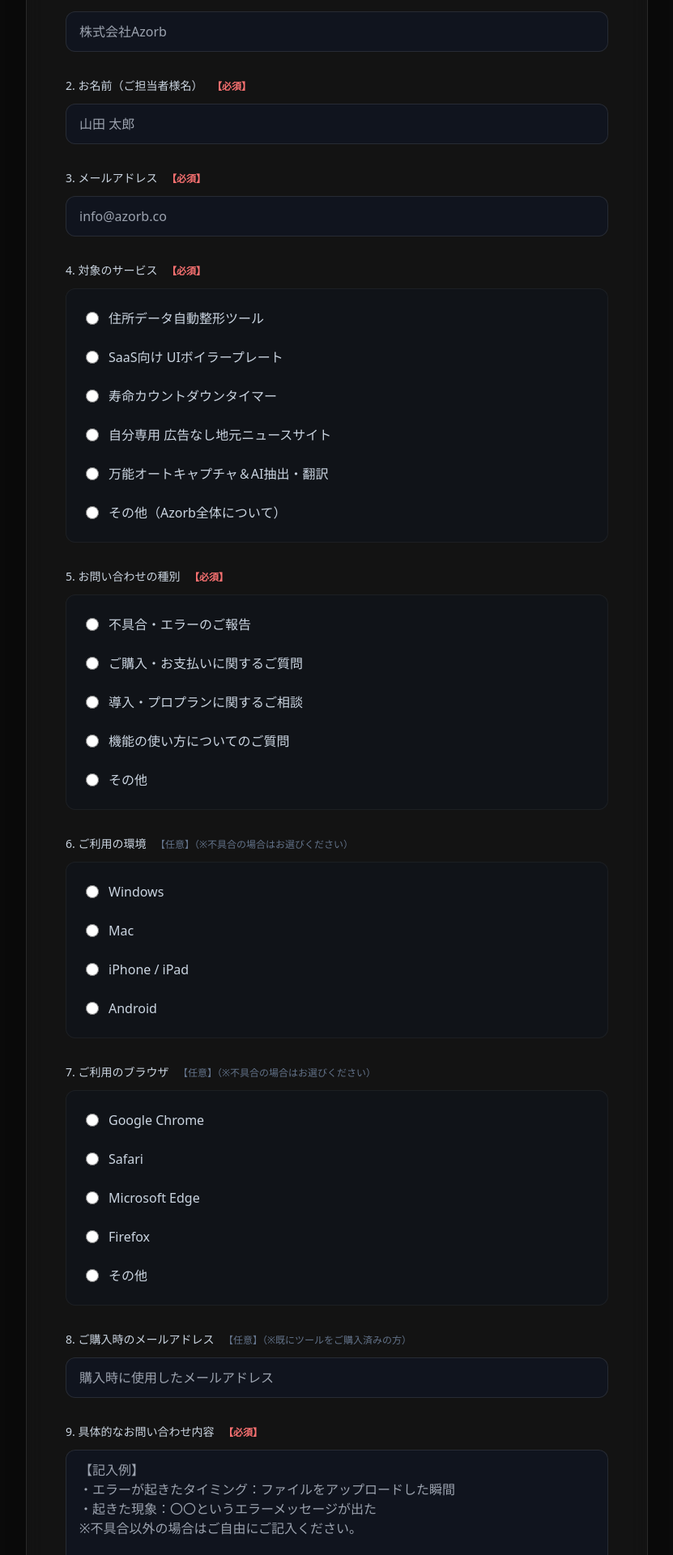
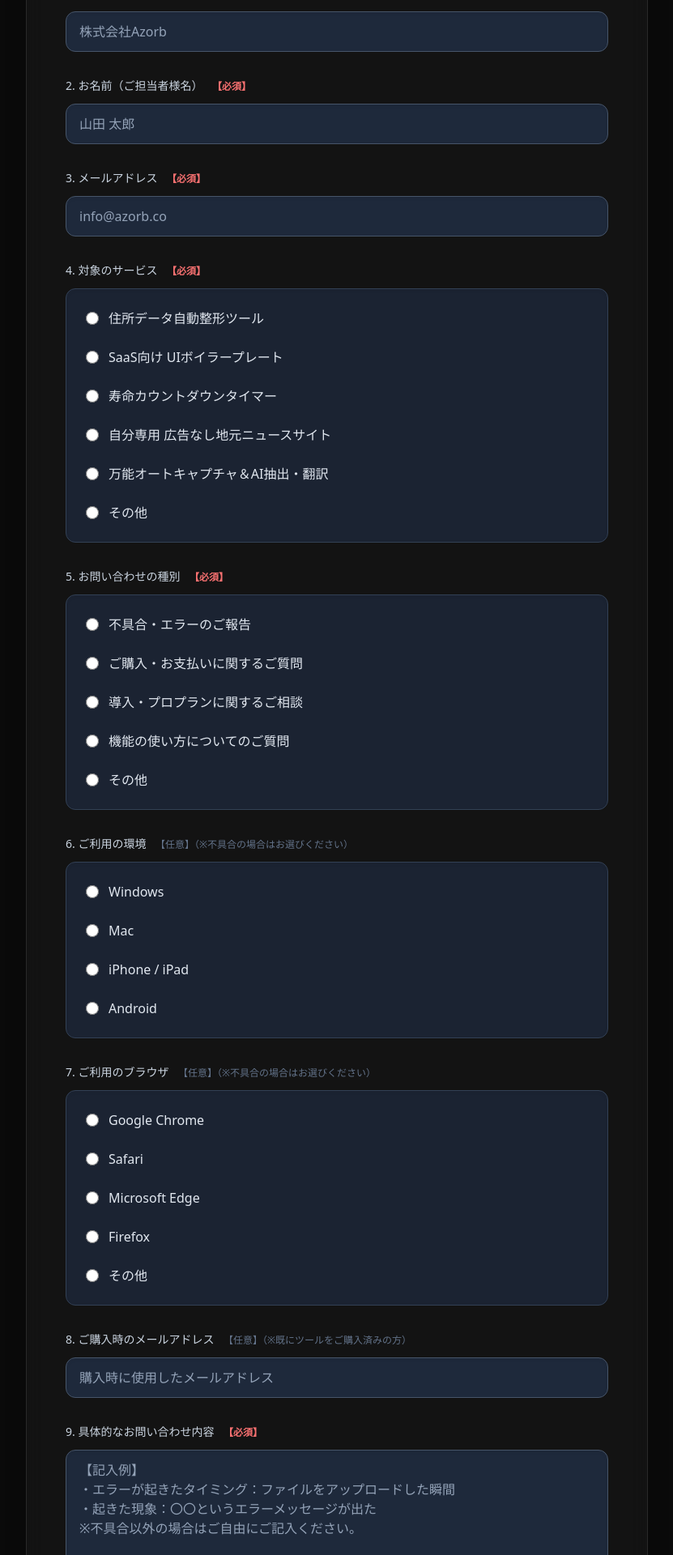
Before and after one commit to giriken35/template-lp, a Next.js app: page /contact in a window 1280 px wide. Shown: the part 300-2220 px from the top of the page at 81% size, without its empty margins (224-1055 px from the left). Built offline with nearby package versions, Linux system fonts and the light colour scheme.

Commit message:
fix: improve contact form UI and add dynamic other fields

```diff
--- a/src/app/contact/page.tsx
+++ b/src/app/contact/page.tsx
@@ -7,9 +7,19 @@ import Link from 'next/link';
 export default function Contact() {
   const [isSubmitting, setIsSubmitting] = useState(false);
 
+  // 選択状態の管理
+  const [selectedService, setSelectedService] = useState("");
+  const [selectedInquiryType, setSelectedInquiryType] = useState("");
+  const [selectedBrowser, setSelectedBrowser] = useState("");
+
   const handleSubmit = (e: React.FormEvent<HTMLFormElement>) => {
     setIsSubmitting(true);
   };
+
+  // 入力欄の共通クラス（見やすく明るめに調整）
+  const inputClass = "w-full bg-slate-800 border border-slate-600 rounded-xl px-4 py-3 text-white placeholder-slate-400 focus:outline-none focus:ring-2 focus:ring-primary/50 focus:border-primary transition-all shadow-inner";
+  // ラジオボタンを囲む枠の共通クラス（見やすく明るめに調整）
+  const radioGroupClass = "space-y-2 bg-slate-800/80 p-4 rounded-xl border border-slate-700 shadow-inner";
 
   return (
     <div className="min-h-screen bg-background text-foreground font-sans selection:bg-primary/30 py-12 px-6">
@@ -45,7 +55,7 @@ export default function Contact() {
               <input
                 type="text"
                 name="company"
-                className="w-full bg-slate-900/50 border border-white/10 rounded-xl px-4 py-3 text-white focus:outline-none focus:ring-2 focus:ring-primary/50 focus:border-transparent transition-all"
+                className={inputClass}
                 placeholder="株式会社Azorb"
               />
             </div>
@@ -58,7 +68,7 @@ export default function Contact() {
                 type="text"
                 name="name"
                 required
-                className="w-full bg-slate-900/50 border border-white/10 rounded-xl px-4 py-3 text-white focus:outline-none focus:ring-2 focus:ring-primary/50 focus:border-transparent transition-all"
+                className={inputClass}
                 placeholder="山田 太郎"
               />
             </div>
@@ -71,7 +81,7 @@ export default function Contact() {
                 type="email"
                 name="email"
                 required
-                className="w-full bg-slate-900/50 border border-white/10 rounded-xl px-4 py-3 text-white focus:outline-none focus:ring-2 focus:ring-primary/50 focus:border-transparent transition-all"
+                className={inputClass}
                 placeholder="info@azorb.co"
               />
             </div>
@@ -80,26 +90,41 @@ export default function Contact() {
               <label className="block text-sm font-medium text-slate-300">
                 4. 対象のサービス <span className="text-red-400 ml-2 text-xs font-bold">【必須】</span>
               </label>
-              <div className="space-y-2 bg-slate-900/30 p-4 rounded-xl border border-white/5">
+              <div className={radioGroupClass}>
                 {[
                   "住所データ自動整形ツール",
                   "SaaS向け UIボイラープレート",
                   "寿命カウントダウンタイマー",
                   "自分専用 広告なし地元ニュースサイト",
                   "万能オートキャプチャ＆AI抽出・翻訳",
-                  "その他（Azorb全体について）"
+                  "その他"
                 ].map((service) => (
-                  <label key={service} className="flex items-center space-x-3 p-2 rounded hover:bg-white/5 transition-colors cursor-pointer">
+                  <label key={service} className="flex items-center space-x-3 p-2 rounded hover:bg-slate-700 transition-colors cursor-pointer">
                     <input
                       type="radio"
                       name="service"
                       value={service}
                       required
-                      className="w-4 h-4 text-primary bg-slate-900 border-white/20 focus:ring-primary/50 focus:ring-offset-slate-900"
+                      checked={selectedService === service}
+                      onChange={(e) => setSelectedService(e.target.value)}
+                      className="w-4 h-4 text-primary bg-slate-900 border-slate-500 focus:ring-primary/50 focus:ring-offset-slate-900"
                     />
-                    <span className="text-slate-300">{service}</span>
+                    <span className="text-slate-200">{service}</span>
                   </label>
                 ))}
+
+                {/* その他の場合の記述欄 */}
+                {selectedService === "その他" && (
+                  <div className="pl-9 pr-2 pb-2 pt-1 transition-all duration-200">
+                    <input
+                      type="text"
+                      name="service_other"
+                      required
+                      placeholder="サービス名をご記入ください"
+                      className="w-full bg-slate-900 border border-slate-600 rounded-lg px-3 py-2 text-sm text-white focus:outline-none focus:ring-2 focus:ring-primary/50"
+                    />
+                  </div>
+                )}
               </div>
             </div>
 
@@ -107,7 +132,7 @@ export default function Contact() {
               <label className="block text-sm font-medium text-slate-300">
                 5. お問い合わせの種別 <span className="text-red-400 ml-2 text-xs font-bold">【必須】</span>
               </label>
-              <div className="space-y-2 bg-slate-900/30 p-4 rounded-xl border border-white/5">
+              <div className={radioGroupClass}>
                 {[
                   "不具合・エラーのご報告",
                   "ご購入・お支払いに関するご質問",
@@ -115,17 +140,32 @@ export default function Contact() {
                   "機能の使い方についてのご質問",
                   "その他"
                 ].map((type) => (
-                  <label key={type} className="flex items-center space-x-3 p-2 rounded hover:bg-white/5 transition-colors cursor-pointer">
+                  <label key={type} className="flex items-center space-x-3 p-2 rounded hover:bg-slate-700 transition-colors cursor-pointer">
                     <input
                       type="radio"
                       name="inquiry_type"
                       value={type}
                       required
-                      className="w-4 h-4 text-primary bg-slate-900 border-white/20 focus:ring-primary/50 focus:ring-offset-slate-900"
+                      checked={selectedInquiryType === type}
+                      onChange={(e) => setSelectedInquiryType(e.target.value)}
+                      className="w-4 h-4 text-primary bg-slate-900 border-slate-500 focus:ring-primary/50 focus:ring-offset-slate-900"
                     />
-                    <span className="text-slate-300">{type}</span>
+                    <span className="text-slate-200">{type}</span>
                   </label>
                 ))}
+
+                {/* その他の場合の記述欄 */}
+                {selectedInquiryType === "その他" && (
+                  <div className="pl-9 pr-2 pb-2 pt-1 transition-all duration-200">
+                    <input
+                      type="text"
+                      name="inquiry_type_other"
+                      required
+                      placeholder="お問い合わせ種別をご記入ください"
+                      className="w-full bg-slate-900 border border-slate-600 rounded-lg px-3 py-2 text-sm text-white focus:outline-none focus:ring-2 focus:ring-primary/50"
+                    />
+                  </div>
+                )}
               </div>
             </div>
 
@@ -133,16 +173,16 @@ export default function Contact() {
               <label className="block text-sm font-medium text-slate-300">
                 6. ご利用の環境 <span className="text-slate-500 ml-2 text-xs">【任意】（※不具合の場合はお選びください）</span>
               </label>
-              <div className="space-y-2 bg-slate-900/30 p-4 rounded-xl border border-white/5">
+              <div className={radioGroupClass}>
                 {["Windows", "Mac", "iPhone / iPad", "Android"].map((env) => (
-                  <label key={env} className="flex items-center space-x-3 p-2 rounded hover:bg-white/5 transition-colors cursor-pointer">
+                  <label key={env} className="flex items-center space-x-3 p-2 rounded hover:bg-slate-700 transition-colors cursor-pointer">
                     <input
                       type="radio"
                       name="os"
                       value={env}
-                      className="w-4 h-4 text-primary bg-slate-900 border-white/20 focus:ring-primary/50 focus:ring-offset-slate-900"
+                      className="w-4 h-4 text-primary bg-slate-900 border-slate-500 focus:ring-primary/50 focus:ring-offset-slate-900"
                     />
-                    <span className="text-slate-300">{env}</span>
+                    <span className="text-slate-200">{env}</span>
                   </label>
                 ))}
               </div>
@@ -152,18 +192,32 @@ export default function Contact() {
               <label className="block text-sm font-medium text-slate-300">
                 7. ご利用のブラウザ <span className="text-slate-500 ml-2 text-xs">【任意】（※不具合の場合はお選びください）</span>
               </label>
-              <div className="space-y-2 bg-slate-900/30 p-4 rounded-xl border border-white/5">
+              <div className={radioGroupClass}>
                 {["Google Chrome", "Safari", "Microsoft Edge", "Firefox", "その他"].map((browser) => (
-                  <label key={browser} className="flex items-center space-x-3 p-2 rounded hover:bg-white/5 transition-colors cursor-pointer">
+                  <label key={browser} className="flex items-center space-x-3 p-2 rounded hover:bg-slate-700 transition-colors cursor-pointer">
                     <input
                       type="radio"
                       name="browser"
                       value={browser}
-                      className="w-4 h-4 text-primary bg-slate-900 border-white/20 focus:ring-primary/50 focus:ring-offset-slate-900"
+                      checked={selectedBrowser === browser}
+                      onChange={(e) => setSelectedBrowser(e.target.value)}
+                      className="w-4 h-4 text-primary bg-slate-900 border-slate-500 focus:ring-primary/50 focus:ring-offset-slate-900"
                     />
-                    <span className="text-slate-300">{browser}</span>
+                    <span className="text-slate-200">{browser}</span>
                   </label>
                 ))}
+
+                {/* その他の場合の記述欄 */}
+                {selectedBrowser === "その他" && (
+                  <div className="pl-9 pr-2 pb-2 pt-1 transition-all duration-200">
+                    <input
+                      type="text"
+                      name="browser_other"
+                      placeholder="ご利用のブラウザをご記入ください"
+                      className="w-full bg-slate-900 border border-slate-600 rounded-lg px-3 py-2 text-sm text-white focus:outline-none focus:ring-2 focus:ring-primary/50"
+                    />
+                  </div>
+                )}
               </div>
             </div>
 
@@ -174,7 +228,7 @@ export default function Contact() {
               <input
                 type="email"
                 name="purchase_email"
-                className="w-full bg-slate-900/50 border border-white/10 rounded-xl px-4 py-3 text-white focus:outline-none focus:ring-2 focus:ring-primary/50 focus:border-transparent transition-all"
+                className={inputClass}
                 placeholder="購入時に使用したメールアドレス"
               />
             </div>
@@ -187,7 +241,7 @@ export default function Contact() {
                 name="message"
                 required
                 rows={6}
-                className="w-full bg-slate-900/50 border border-white/10 rounded-xl px-4 py-3 text-white focus:outline-none focus:ring-2 focus:ring-primary/50 focus:border-transparent transition-all resize-y"
+                className={`${inputClass} resize-y`}
                 placeholder="【記入例】&#13;&#10;・エラーが起きたタイミング：ファイルをアップロードした瞬間&#13;&#10;・起きた現象：〇〇というエラーメッセージが出た&#13;&#10;※不具合以外の場合はご自由にご記入ください。"
               ></textarea>
             </div>
```
